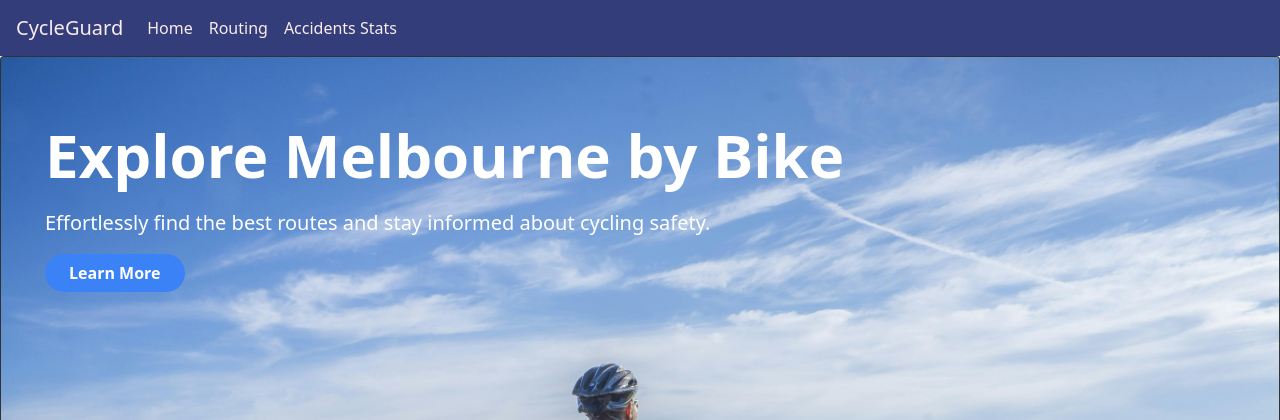
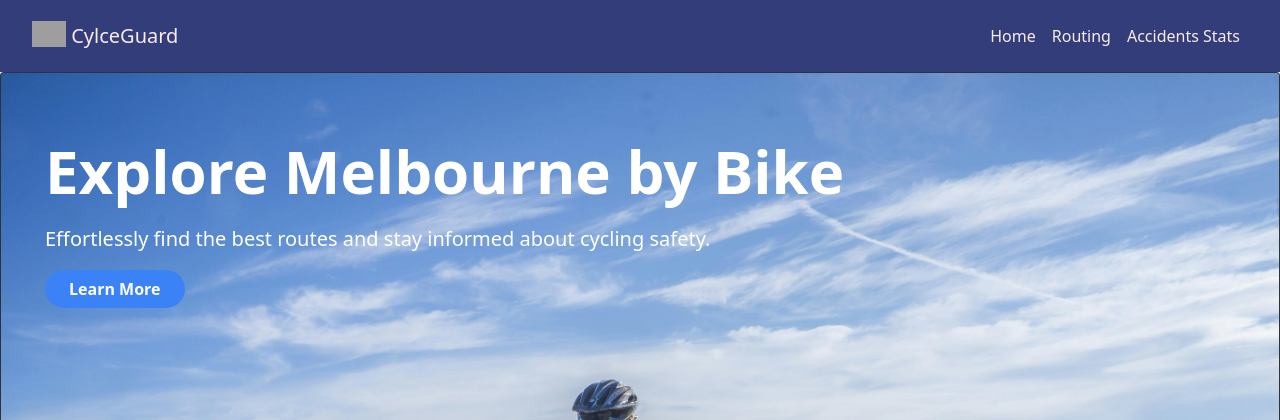
Before and after one commit to mmoh0161/CycleGuard, a Flask app: page / in a window 1280 px wide. Shown: the top 420 px of the page. Run offline with Flask 3, Linux system fonts and the light colour scheme; some libraries are stand-ins or nearby versions; grey boxes are pictures that could not be loaded.

Commit message:
Update home.html

```diff
--- a/templates/home.html
+++ b/templates/home.html
@@ -55,28 +55,47 @@
         height: 120px;
       }
 
-
     </style>
 
 
   <nav class="navbar navbar-expand-lg navbar-light" style="background-color: #333D79;">
-    <a class="navbar-brand" style='color:#FAEBEF;' href="/">CycleGuard</a>
+    <nav class="navbar">
+      <a class="navbar-brand" href="/" style="color: #FAEBEF;">
+        <img src="static/logo_1.png" width="34" height="34" class="d-inline-block align-top" alt="">
+        CylceGuard
+      </a>
+    </nav>
     <button class="navbar-toggler" type="button" data-toggle="collapse" data-target="#navbarSupportedContent" aria-controls="navbarSupportedContent" aria-expanded="false" aria-label="Toggle navigation">
       <span class="navbar-toggler-icon"></span>
     </button>
     <div class="collapse navbar-collapse justify-content-end" id="navbarSupportedContent">
       <ul class="navbar-nav mr-auto">
         <li class="nav-item ">
-          <a class="nav-link" href="/">Home <span class="sr-only">(current)</span></a>
+          <!-- <a class="nav-link" href="/">Home <span class="sr-only">(current)</span></a> -->
         </li>
         <li class="nav-item">
-          <a class="nav-link" href="/routing">Routing</a>
+          <!-- <a class="nav-link" href="/routing">Routing</a> -->
         </li>
           <li class="nav-item">
-              <a class="nav-link" href="/dashboard">Accidents Stats</a>
+              <!-- <a class="nav-link" href="/dashboard">Accidents Stats</a> -->
             </li>
       </ul>
     </div>
+    <nav class="navbar justify-content-between">
+      <div class="collapse navbar-collapse justify-content-end" id="navbarSupportedContent">
+        <ul class="navbar-nav mr-auto">
+          <li class="nav-item ">
+            <a class="nav-link" href="/">Home <span class="sr-only">(current)</span></a>
+          </li>
+          <li class="nav-item">
+            <a class="nav-link" href="/routing">Routing</a>
+          </li>
+            <li class="nav-item">
+                <a class="nav-link" href="/dashboard">Accidents Stats</a>
+              </li>
+        </ul>
+      </div>
+    </nav>
   </nav>
   <body class="font-sans antialiased bg-gray-100">
       <!-- Hero Section -->
@@ -207,6 +226,14 @@
       </div>
 
 
+<h5>
+   <a href="https://forms.gle/XwPHqeb9o2NLjrzv5" class="badge badge-light">Customer Feedback Form</a>
+</h5>
+
+  <!-- <h4>Customer Feedback Form</h4>
+      <iframe src="https://docs.google.com/forms/d/e/1FAIpQLSdwOVstIOdGahd5W3keOWhnLSwQJrCdkQI1wyBxdHmJ4b2NeQ/viewform?embedded=true" width="640" height="640" frameborder="0" marginheight="0" marginwidth="0" style="border:none;">Loading…</iframe> -->
+
+
       <!-- Footer -->
       <footer class="bg-gray-800 text-white py-8">
           <div class="container mx-auto text-center">
```
